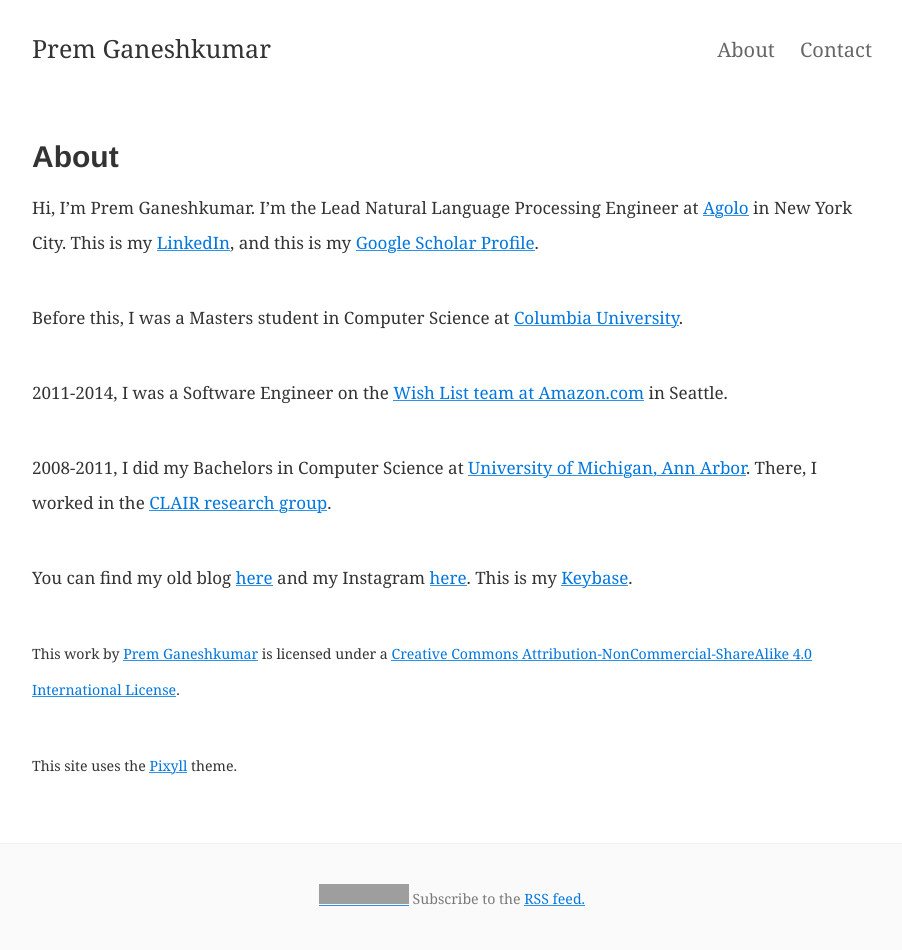
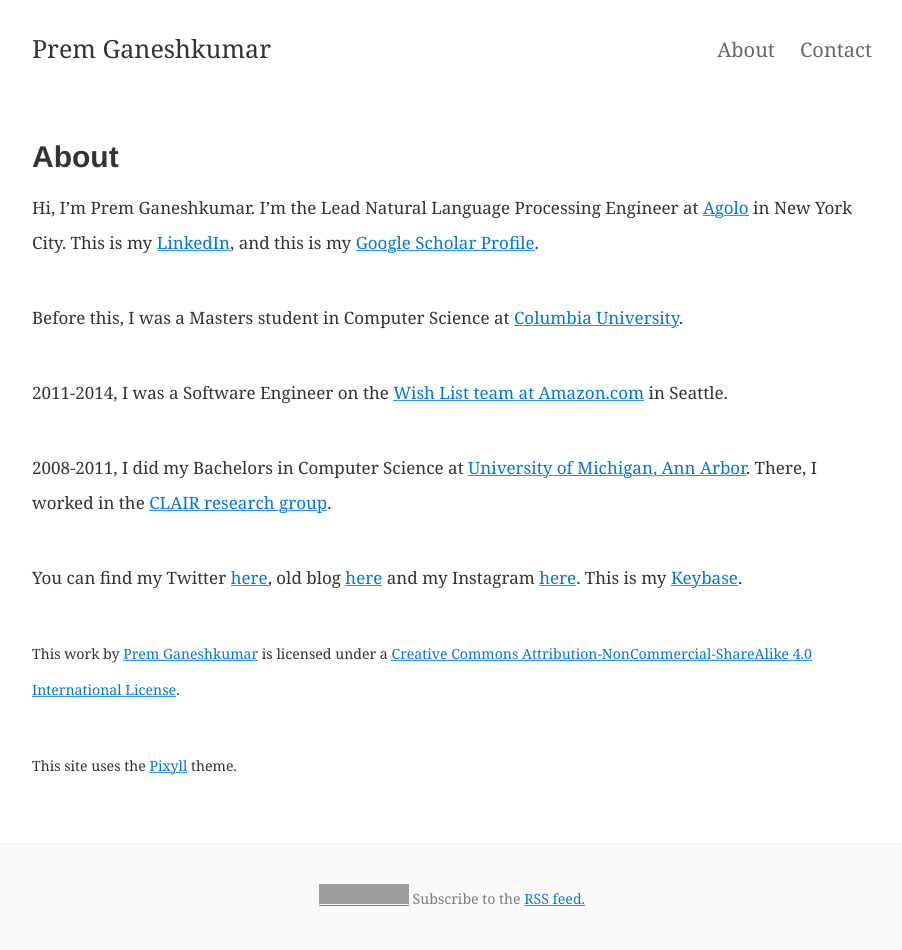
Before and after one commit to premgane/premgane.github.io, a Jekyll site: the page built from about.md, in a window 1280 px wide. Shown: the whole page, without its empty margins (188-1090 px from the left). Built offline with Jekyll 4.4.1, drawn with Linux system fonts in a browser that asks for light colours; grey boxes are pictures that could not be loaded.

Commit message:
Use rel=me for indieweb compatibility

```diff
--- a/about.md
+++ b/about.md
@@ -5,7 +5,7 @@
 tags: about
 ---
 
-Hi, I'm Prem Ganeshkumar. I'm the Lead Natural Language Processing Engineer at [Agolo](http://agolo.com/) in New York City. This is my [LinkedIn](http://www.linkedin.com/in/pgkmr), and this is my [Google Scholar Profile](https://scholar.google.com/citations?hl=en&view_op=list_works&gmla=AJsN-F41alnNFrAO2zZnC_j5WPd8xSWpQaKHGifWWgg6Z2WYJjM_OXHErXWEY-eFY-84Wv8XYKEJRjSnUSvBviRaDAfpPr5ESQ&user=ewXjGD4AAAAJ).
+Hi, I'm Prem Ganeshkumar. I'm the Lead Natural Language Processing Engineer at [Agolo](http://agolo.com/) in New York City. This is my <a href="http://www.linkedin.com/in/pgkmr" rel="me">LinkedIn</a>, and this is my [Google Scholar Profile](https://scholar.google.com/citations?hl=en&view_op=list_works&gmla=AJsN-F41alnNFrAO2zZnC_j5WPd8xSWpQaKHGifWWgg6Z2WYJjM_OXHErXWEY-eFY-84Wv8XYKEJRjSnUSvBviRaDAfpPr5ESQ&user=ewXjGD4AAAAJ).
 
 Before this, I was a Masters student in Computer Science at [Columbia University](http://columbia.edu/).
 
@@ -13,7 +13,7 @@
 
 2008-2011, I did my Bachelors in Computer Science at [University of Michigan, Ann Arbor](http://umich.edu/). There, I worked in the [CLAIR research group](http://clairlib.org/).
 
-You can find my old blog [here](http://premgane.wordpress.com) and my Instagram [here](http://instagram.com/premtagram). This is my [Keybase](https://keybase.io/pgkr).
+You can find my Twitter <a href="http://twitter.com/premgane" rel="me">here</a>, old blog [here](http://premgane.wordpress.com) and my Instagram <a href="http://instagram.com/premtagram" rel="me">here</a>. This is my <a href="https://keybase.io/pgkr" rel="me">Keybase</a>.
 
 <small>
 This work by <a xmlns:cc="http://creativecommons.org/ns#" href="http://premgkumar.com" property="cc:attributionName" rel="cc:attributionURL">Prem Ganeshkumar</a> is licensed under a <a rel="license" href="http://creativecommons.org/licenses/by-nc-sa/4.0/">Creative Commons Attribution-NonCommercial-ShareAlike 4.0 International License</a>.
```
